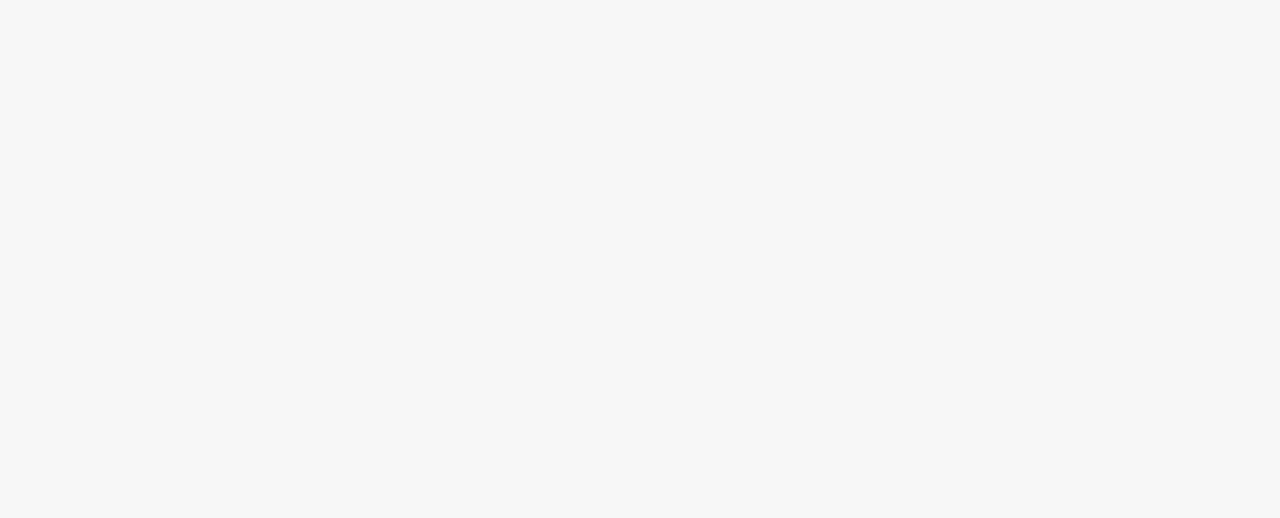
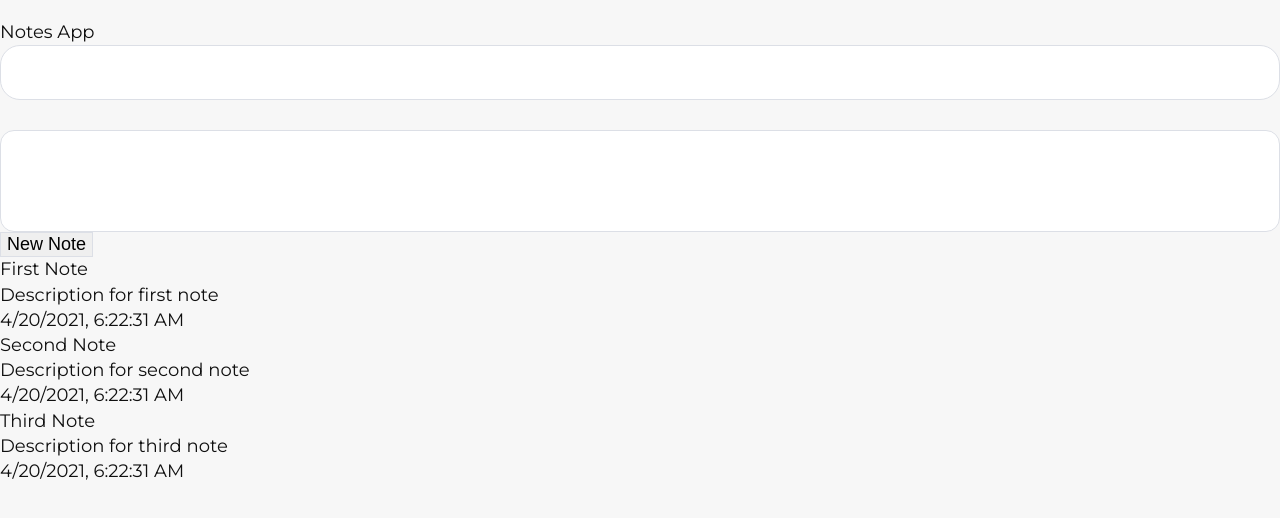
Before and after one commit to Deodaro/notes-vue, a Vue app: page / in a window 1280 px wide. Shown: the top 518 px of the page. Built offline with nearby package versions, Linux system fonts and the light colour scheme.

Commit message:
Add scr/components

```diff
--- a/src/App.vue
+++ b/src/App.vue
@@ -1,16 +1,103 @@
 <template>
-<div class="wrapper">
-  <div class="wrapper-content">
+  <div class="wrapper">
+    <div class="wrapper-content">
 
-    <section>
-    </section>
+      <section>
+        <div class="containter">
+          <h1>{{ title }}</h1>
 
+
+          <!-- показывается только тогда, когда значение data message - true -->
+          <!-- если true, то вызываем значение massage -->
+          <message v-if="message" :message="message" />
+
+          <!-- new note -->
+          <!-- в пропс :note передаём всю note из data -->
+          <!-- @addNote - название эмита и то, что мы будем делать, когда этот эмит будет передаваться -->
+          <!-- передавать будем addNote -->
+          <newNote
+            :note="note"
+            @addNote="addNote" />
+
+
+          <!-- note list -->
+          <div class="notes">
+            <div class="note" v-for="(note, index) in notes" :key="index">
+              <div class="note-header">
+                <p>{{ note.title}}</p>
+              </div>
+              <div class="note-body">
+                <p>{{ note.descr }}</p>
+                <span>{{ note.date }}</span>
+              </div>
+            </div>
+          </div>
+        </div>
+      </section>
+
+    </div>
   </div>
-</div>
 </template>
 
 <script>
-export default {}
+import message from '@/components/Message.vue'
+// компоненты принято называть с большой буквы; при импорте - с маленькой
+import newNote from '@/components/NewNote.vue'
+export default {
+  components: {
+    message, newNote
+  },
+  data() {
+    return {
+      title: 'Notes App',
+      message: null,
+      // для новой заметки
+      note: {
+        title: '',
+        descr: ''
+      },
+      // в будущем эти заметки будут храниться на сервере и подгружаться оттуда
+      notes: [
+        {
+          title: 'First Note',
+          descr: 'Description for first note',
+          date: new Date(Date.now()).toLocaleString()
+        },
+        {
+          title: 'Second Note',
+          descr: 'Description for second note',
+          date: new Date(Date.now()).toLocaleString()
+        },
+        {
+          title: 'Third Note',
+          descr: 'Description for third note',
+          date: new Date(Date.now()).toLocaleString()
+        }
+      ]
+    }
+  },
+  methods: {
+      addNote () {
+        // создаём переменные из this.note, чтобы не набирать каждый раз 'this.note.что-то'
+        let {title, descr} = this.note
+
+        if (title === '') {
+          this.message = 'title can\'t be blank!'
+          return false
+        }
+
+        this.notes.push({
+          title,
+          descr,
+          date: new Date(Date.now()).toLocaleString()
+        })
+        this.message = null
+        this.note.title = ''
+        this.note.descr = ''
+        // но ведь объяление переменных {title, descr} и reset происходят у нас на одном и том же уровне вложенности?
+      }
+    }
+}
 </script>
 
 <style>
--- a/src/assets/scss/main.scss
+++ b/src/assets/scss/main.scss
@@ -1,4 +1,3 @@
-// тк мы к ним обращаемся везде ниже
 @import "utils/vars";
 @import "utils/reset";
 
@@ -27,6 +26,7 @@ body {
   margin: 0;
   padding: 0;
   background-color: #f7f7f7;
+  // background-color: #f8d600;
 }
 
 *, *:before, *:after { box-sizing: border-box; }
--- a/src/assets/scss/utils/vars.scss
+++ b/src/assets/scss/utils/vars.scss
@@ -14,8 +14,6 @@ $phoneWidth              : 480px;
 $smPhoneWidth            : 320px;
 
 
-
-// Пока не используем
 // Main color
 $default-color           : #ffffff;
 $primary-color           : #444ce0;
--- /dev/null
+++ b/src/components/Message.vue
@@ -0,0 +1,24 @@
+<template>
+  <div class="message">
+    <p>{{ message }}</p>
+  </div>
+</template>
+
+<script>
+export default {
+  props: {
+    message: {
+      type: String,
+      required: true,
+    }
+  }
+}
+</script>
+
+<style lang="scss" scoped>
+  .message {
+    text-align: center;
+    padding: 20px;
+    color: #fc5c65;
+  }
+</style>
--- /dev/null
+++ b/src/components/NewNote.vue
@@ -0,0 +1,35 @@
+<template>
+  <!-- new note -->
+  <div class="new-note">
+    <input v-model="note.title" type="text">
+    <textarea v-model="note.descr"></textarea>
+    <button @click="addNote">New Note</button>
+  </div>
+</template>
+
+<!-- чтобы принять note в компоненте: -->
+<!-- чобъявляем пропс  -->
+<script>
+export default {
+  props: {
+    note: {
+      type: Object,
+      required: true
+    }
+  },
+  // так как вызываем в компоненте метод addNote, то должны добавить methods
+  // и создать там метод addNote()
+  methods: {
+    addNote () {
+      // создаём эмит, чтобы отправлять данные из компонента родителю
+      // первый параметр - название эмита, второй - то, что должно передаваться родителю
+      // нам ведь нужно вернуть всю заметку в родительский компонент
+      this.$emit('addNote', this.note)
+    }
+  }
+}
+</script>
+
+<style scoped>
+
+</style>
--- a/src/main.js
+++ b/src/main.js
@@ -2,6 +2,7 @@ import Vue from 'vue'
 import App from './App.vue'
 
 import './assets/scss/main.scss'
+
 
 Vue.config.productionTip = false
 
```
Also changed, not shown: src/components/HelloWorld.vue (deleted, +0 -57 lines).
